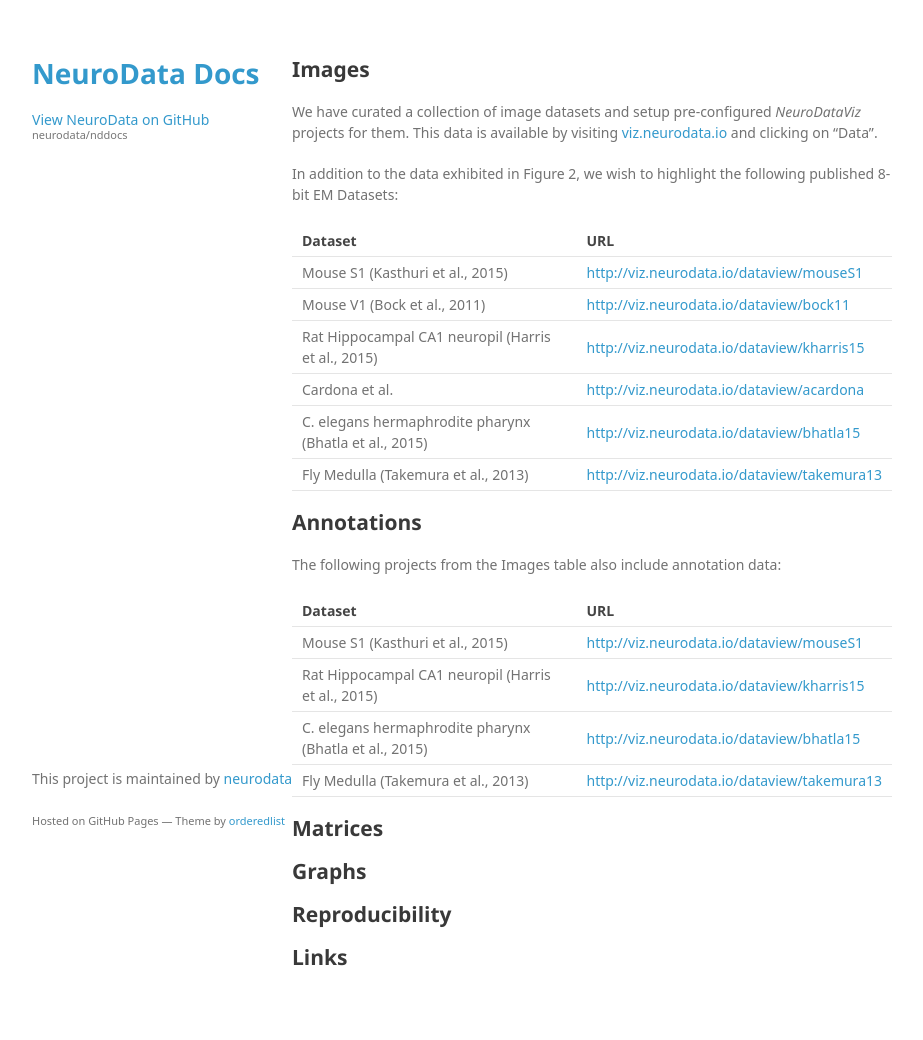
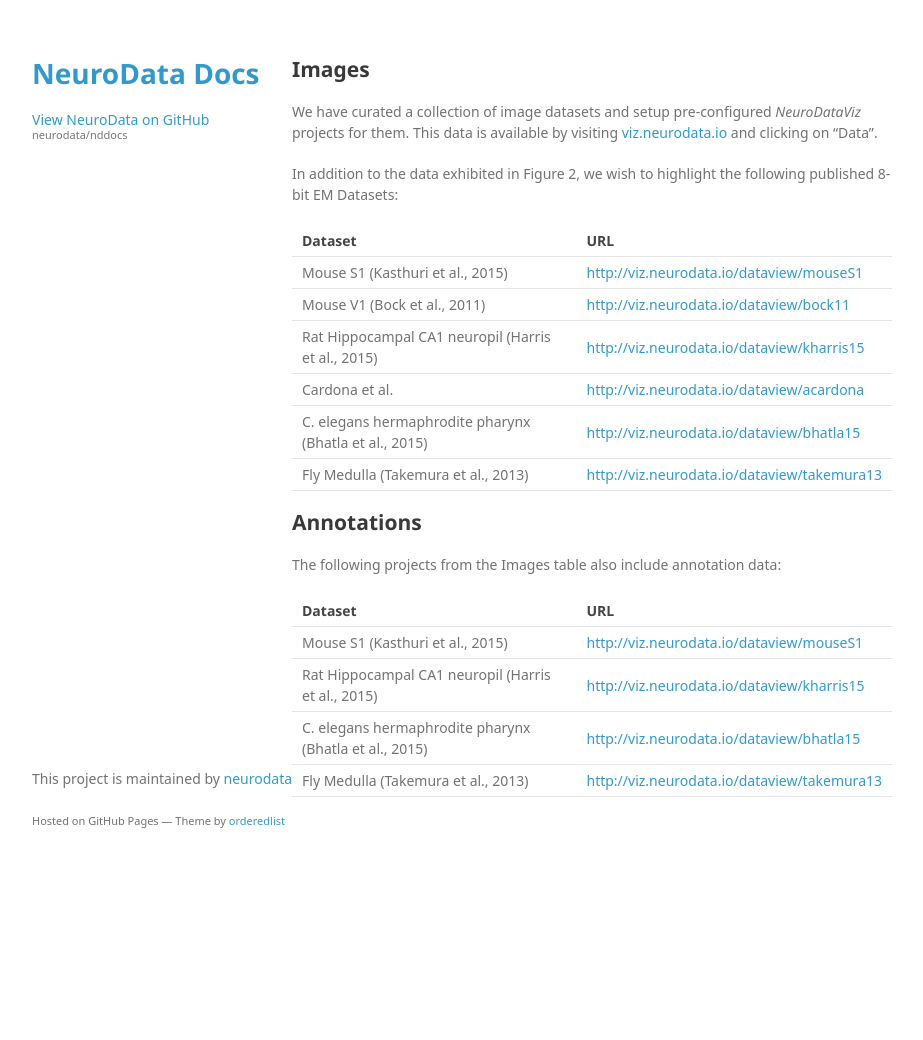
Before and after one commit to neurodata/nddocs-archive, a Jekyll site: the page built from ndpaper2016/data.md, in a window 1280 px wide. Shown: the whole page, without its empty margins (178-1101 px from the left). Built offline with Jekyll 4.4.1, drawn with Linux system fonts in a browser that asks for light colours; some web fonts are replaced; after the commit the page ends 900 px from its top, so only the background shows below that.

Commit message:
[ndpaper] Removing headings from bottom of data page

```diff
--- a/ndpaper2016/data.md
+++ b/ndpaper2016/data.md
@@ -28,12 +28,3 @@
 | Rat Hippocampal CA1 neuropil (Harris et al., 2015) | [http://viz.neurodata.io/dataview/kharris15](http://viz.neurodata.io/dataview/kharris15) |
 | C. elegans hermaphrodite pharynx (Bhatla et al., 2015) | [http://viz.neurodata.io/dataview/bhatla15](http://viz.neurodata.io/dataview/bhatla15) |
 | Fly Medulla	(Takemura et al., 2013) | [http://viz.neurodata.io/dataview/takemura13](http://viz.neurodata.io/dataview/takemura13) |
-
-
-## Matrices
-
-## Graphs
-
-## Reproducibility
-
-## Links
```
